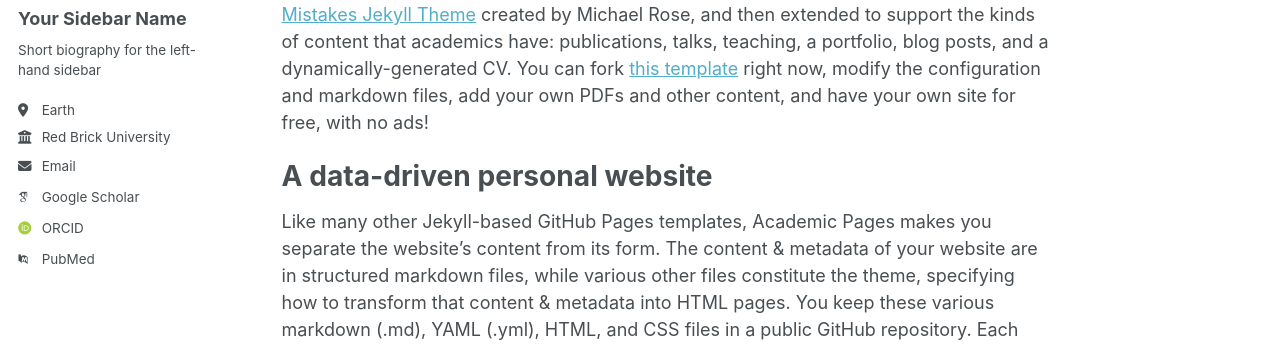
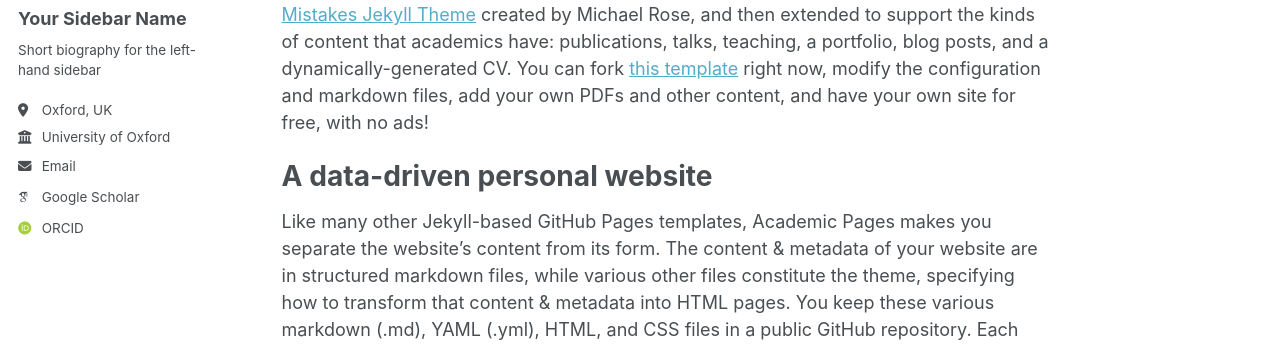
Before and after one commit to zfq-ai/zfq-ai.github.io, a Jekyll site: the page built from _pages/about.md, in a window 1280 px wide. Shown: the part 283-630 px from the top of the page. Built offline with Jekyll 4.4.1, drawn with Linux system fonts in a browser that asks for light colours; some web fonts are replaced.

Commit message:
Update _config.yml

```diff
--- a/_config.yml
+++ b/_config.yml
@@ -25,8 +25,8 @@ author:
   name             : "Your Sidebar Name"
   pronouns         : # example: "she/her"
   bio              : "Short biography for the left-hand sidebar"
-  location         : "Earth"
-  employer         : "Red Brick University"
+  location         : "Oxford, UK"
+  employer         : "University of Oxford"
   uri              : # URL
   email            : "none@example.org"
 
@@ -36,7 +36,7 @@ author:
   impactstory      : # URL
   orcid            : "http://orcid.org/yourorcidurl"
   semantic         : # URL
-  pubmed           : "https://www.ncbi.nlm.nih.gov/pubmed/?term=john+snow"
+  pubmed           : #"https://www.ncbi.nlm.nih.gov/pubmed/?term=john+snow"
   researchgate     : # URL
   scopus           : # URL
 
```
